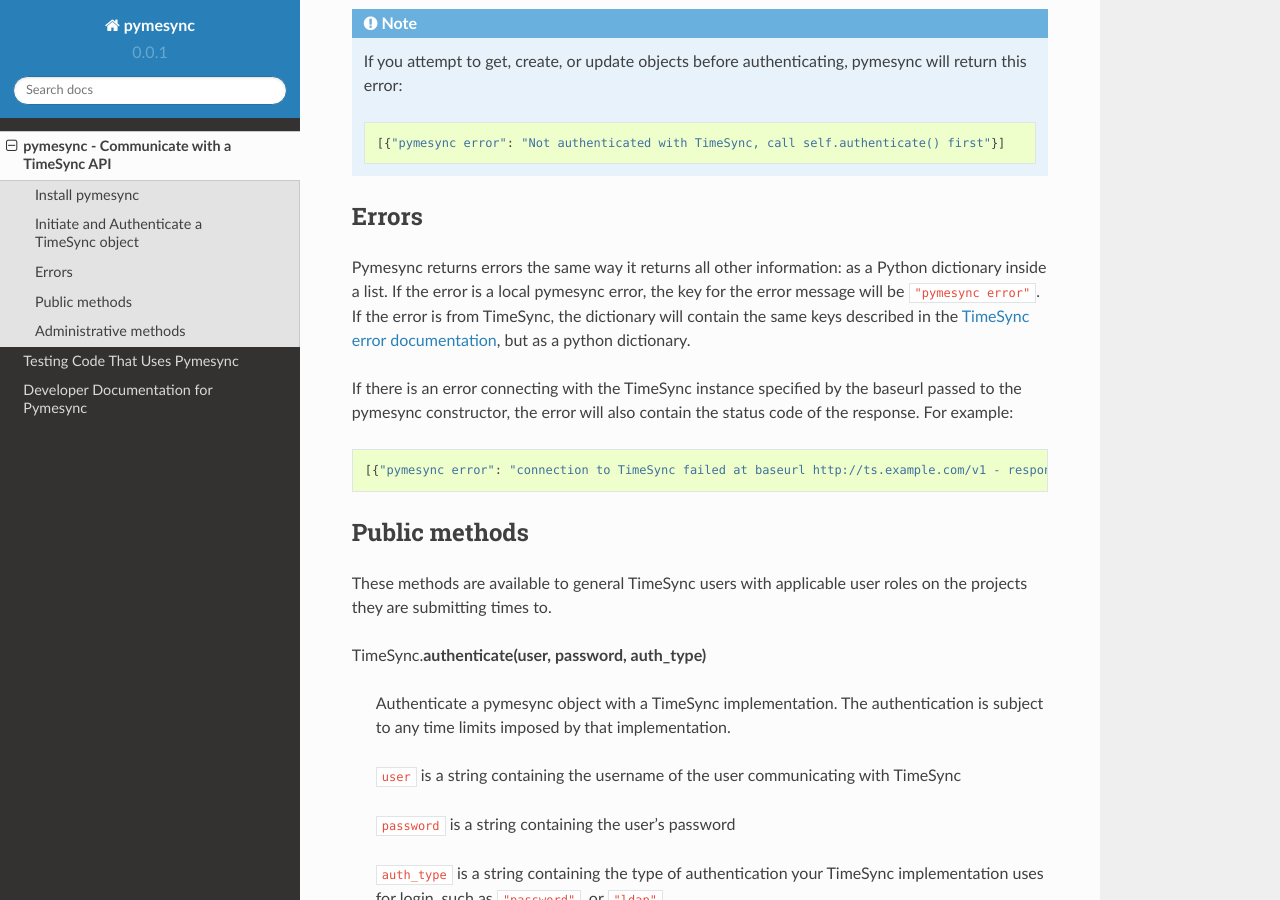
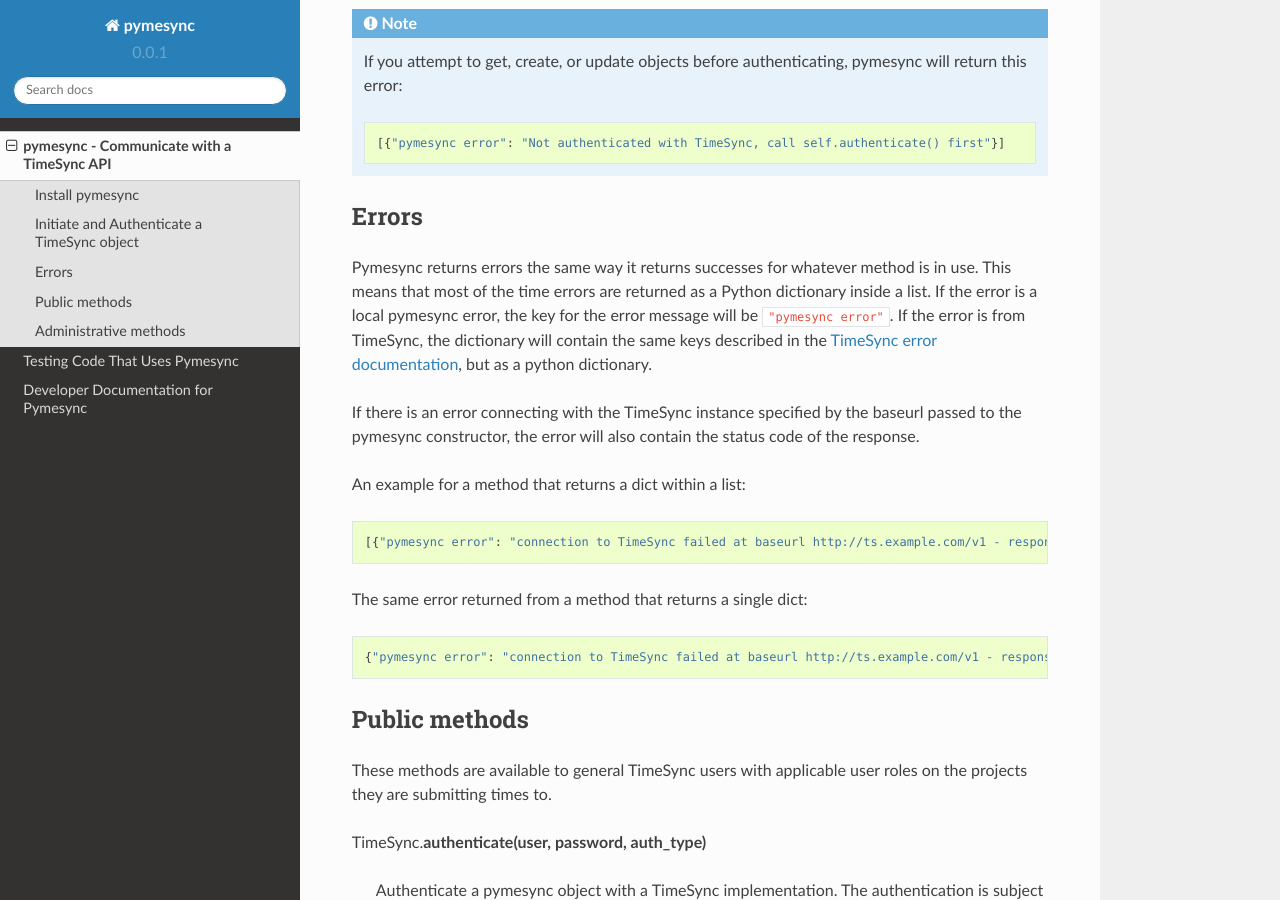
Before and after one commit to osuosl/pymesync, a Sphinx documentation site: the page built from docs/source/usage.rst, in a window 1280 px wide and 900 px high, scrolled down 2561 px. Built offline with Sphinx 7.4.7 and the Read the Docs theme 2.0.0, drawn with Linux system fonts in a browser that asks for light colours.

Commit message:
Initial refactor work

```diff
--- a/docs/source/usage.rst
+++ b/docs/source/usage.rst
@@ -129,19 +129,28 @@
 Errors
 ------
 
-Pymesync returns errors the same way it returns all other information: as a
-Python dictionary inside a list. If the error is a local pymesync error, the
+Pymesync returns errors the same way it returns successes for whatever method is
+in use. This means that most of the time errors are returned as a Python
+dictionary inside a list. If the error is a local pymesync error, the
 key for the error message will be ``"pymesync error"``. If the error is from
 TimeSync, the dictionary will contain the same keys described in the
 `TimeSync error documentation`_, but as a python dictionary.
 
 If there is an error connecting with the TimeSync instance specified by the
 baseurl passed to the pymesync constructor, the error will also contain the
-status code of the response. For example:
+status code of the response.
+
+An example for a method that returns a dict within a list:
 
 .. code-block:: python
 
     [{"pymesync error": "connection to TimeSync failed at baseurl http://ts.example.com/v1 - response status was 502"}]
+
+The same error returned from a method that returns a single dict:
+
+.. code-block:: python
+
+    {"pymesync error": "connection to TimeSync failed at baseurl http://ts.example.com/v1 - response status was 502"}
 
 .. _TimeSync error documentation: http://timesync.readthedocs.org/en/latest/draft_errors.html
 
```
Also changed, not shown: 3 other files.
